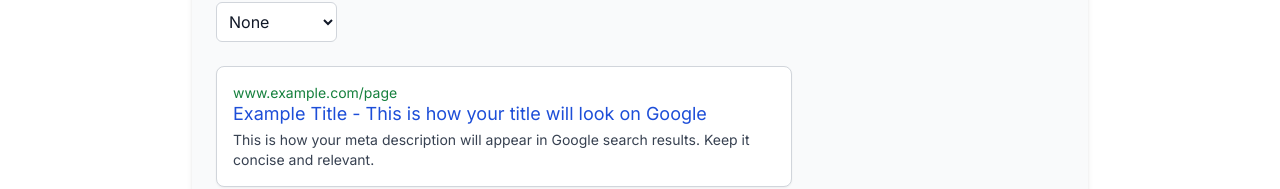
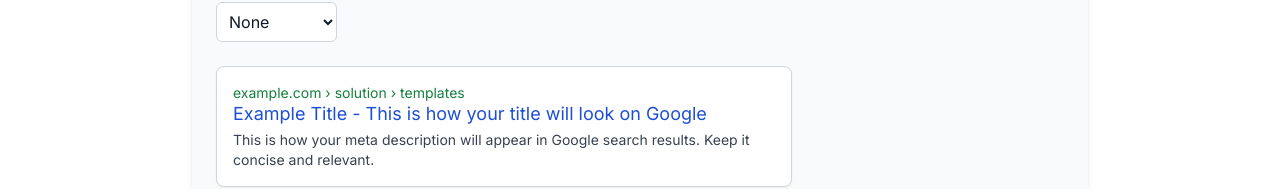
Before and after one commit to priyanshusharma80/seo-dashboard, a React (Create React App) app: page /serp-preview in a window 1280 px wide. Shown: the part 719-908 px from the top of the page. Built offline with nearby package versions, Linux system fonts and the light colour scheme.

Commit message:
minor issue

```diff
--- a/src/Pages/SerpPreview.jsx
+++ b/src/Pages/SerpPreview.jsx
@@ -11,7 +11,7 @@ export default function SERPPreview() {
     const maxDescriptionLength = 160;
 
     const formatURL = (rawUrl) => {
-        if (!rawUrl) return "www.example.com/page";
+        if (!rawUrl) return "";
 
         try {
             let urlObj = new URL(url.startsWith("http") ? url : `https://${url}`);
@@ -127,7 +127,7 @@ export default function SERPPreview() {
                     }`}
             >
                 <div className="text-green-700 dark:text-green-400 text-sm">
-                    {formatURL(url) || "www.example.com/page"}
+                    {formatURL(url) || "example.com › solution › templates"}
                 </div>
                 <div className="text-blue-700 dark:text-blue-400 text-lg leading-tight">
                     {title || "Example Title - This is how your title will look on Google"}
```
